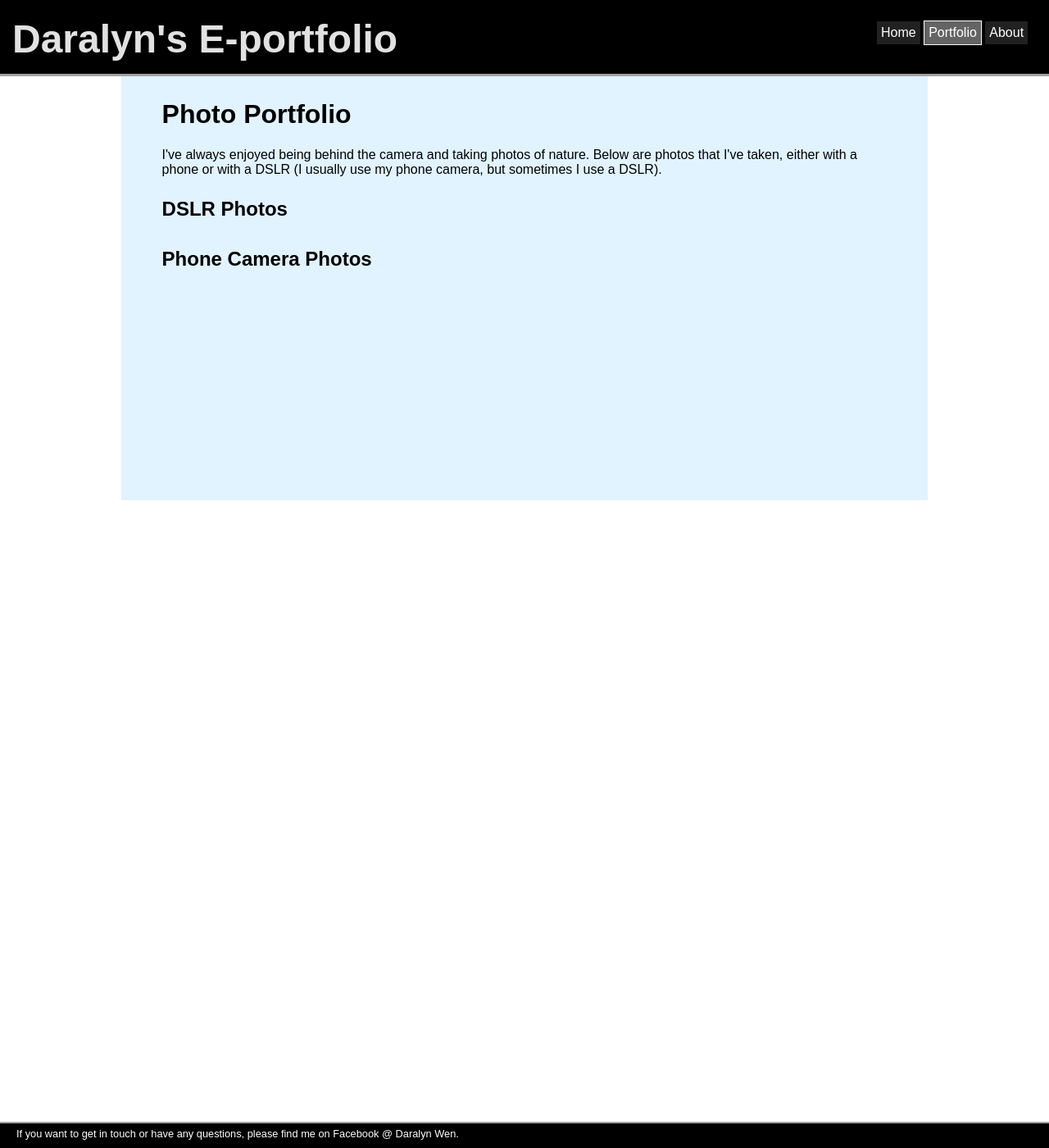
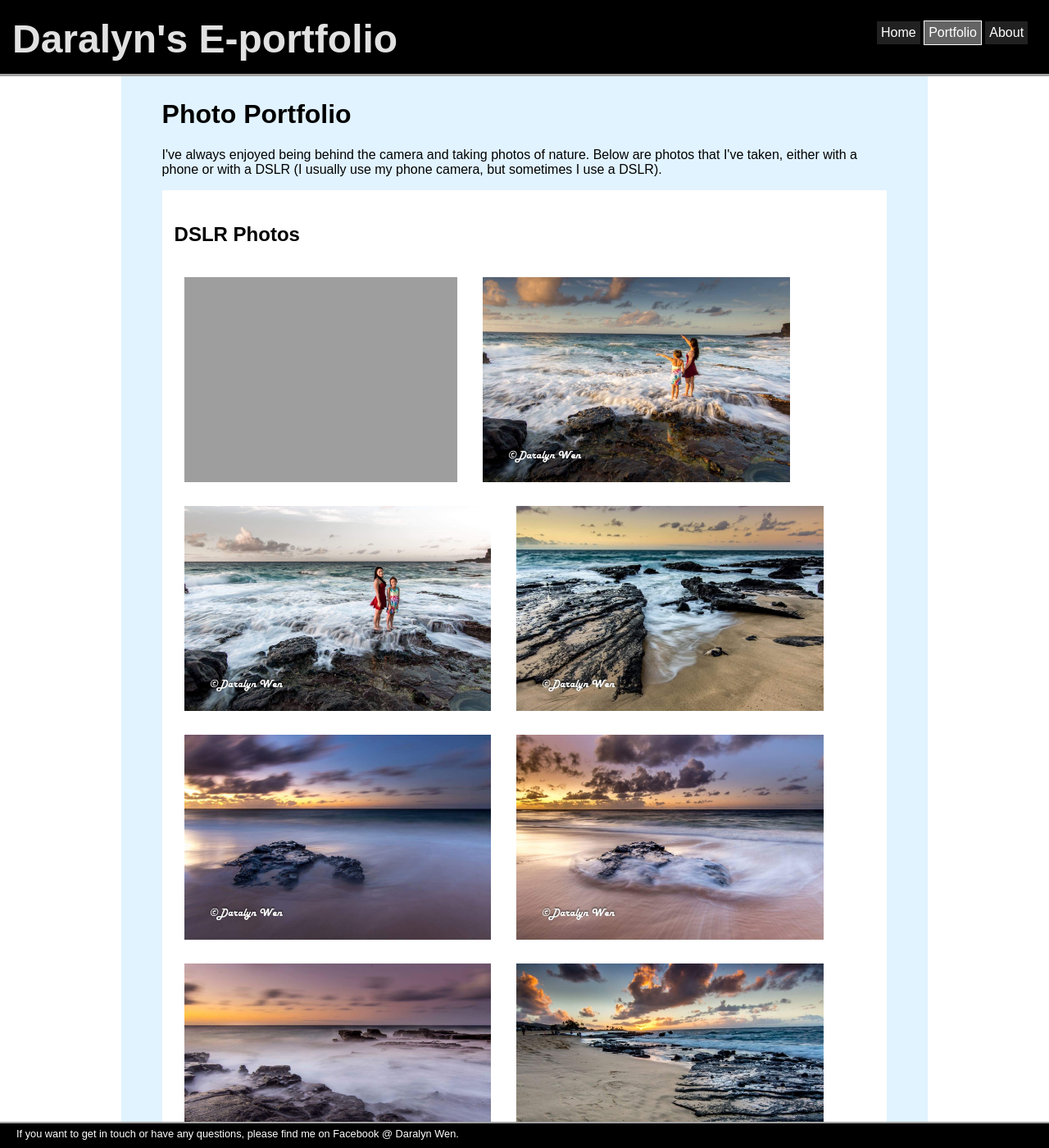
Before and after one commit to daralyn/daralyn.github.io, a Jekyll site: the page built from portfolio/photos/index.html, in a window 1280 px wide and 1400 px high. Shown: the whole window at 82% size. Built offline with Jekyll 4.4.1, drawn with Linux system fonts in a browser that asks for light colours.

Commit message:
Update index.html

```diff
--- a/portfolio/photos/index.html
+++ b/portfolio/photos/index.html
@@ -8,6 +8,42 @@
 </h1>
 <p> I've always enjoyed being behind the camera and taking photos of nature. Below are photos that I've taken, either with a phone or with a DSLR (I usually use my phone camera, but sometimes I use a DSLR).</p>
 
+<div class="sectionodd">
  <h2>DSLR Photos</h2>
 
+    <img src="https://daralyn.github.io/photos/camera/DSLR1.jpg">
+    <img src="https://daralyn.github.io/photos/camera/DSLR2.jpg">
+    <img src="https://daralyn.github.io/photos/camera/DSLR3.jpg">
+    <img src="https://daralyn.github.io/photos/camera/DSLR4.jpg">
+    <img src="https://daralyn.github.io/photos/camera/DSLR5.jpg">
+    <img src="https://daralyn.github.io/photos/camera/DSLR6.jpg">
+    <img src="https://daralyn.github.io/photos/camera/DSLR7.jpg">
+    <img src="https://daralyn.github.io/photos/camera/DSLR8.jpg">
+    <img src="https://daralyn.github.io/photos/camera/DSLR9.jpg">
+    <img src="https://daralyn.github.io/photos/camera/DSLR10.jpg">
+    <img src="https://daralyn.github.io/photos/camera/DSLR11.jpg">
+    <img src="https://daralyn.github.io/photos/camera/DSLR12.jpg">
+
+</div>
+
+<div class="sectioneven">
  <h2>Phone Camera Photos</h2>
+     <img src="https://daralyn.github.io/photos/camera/phone1.jpg">
+     <img src="https://daralyn.github.io/photos/camera/phone2.jpg">
+     <img src="https://daralyn.github.io/photos/camera/phone3.jpg">
+     <img src="https://daralyn.github.io/photos/camera/phone4.jpg">
+     <img src="https://daralyn.github.io/photos/camera/phone5.jpg">
+     <img src="https://daralyn.github.io/photos/camera/phone6.jpg">
+     <img src="https://daralyn.github.io/photos/camera/phone7.jpg">
+
+</div>
+
+
+ <style>
+
+	img{
+		height: 250px;
+		margin: 0px 5px 5px 2px;
+    padding: 10px;
+	}
+</style>
```
